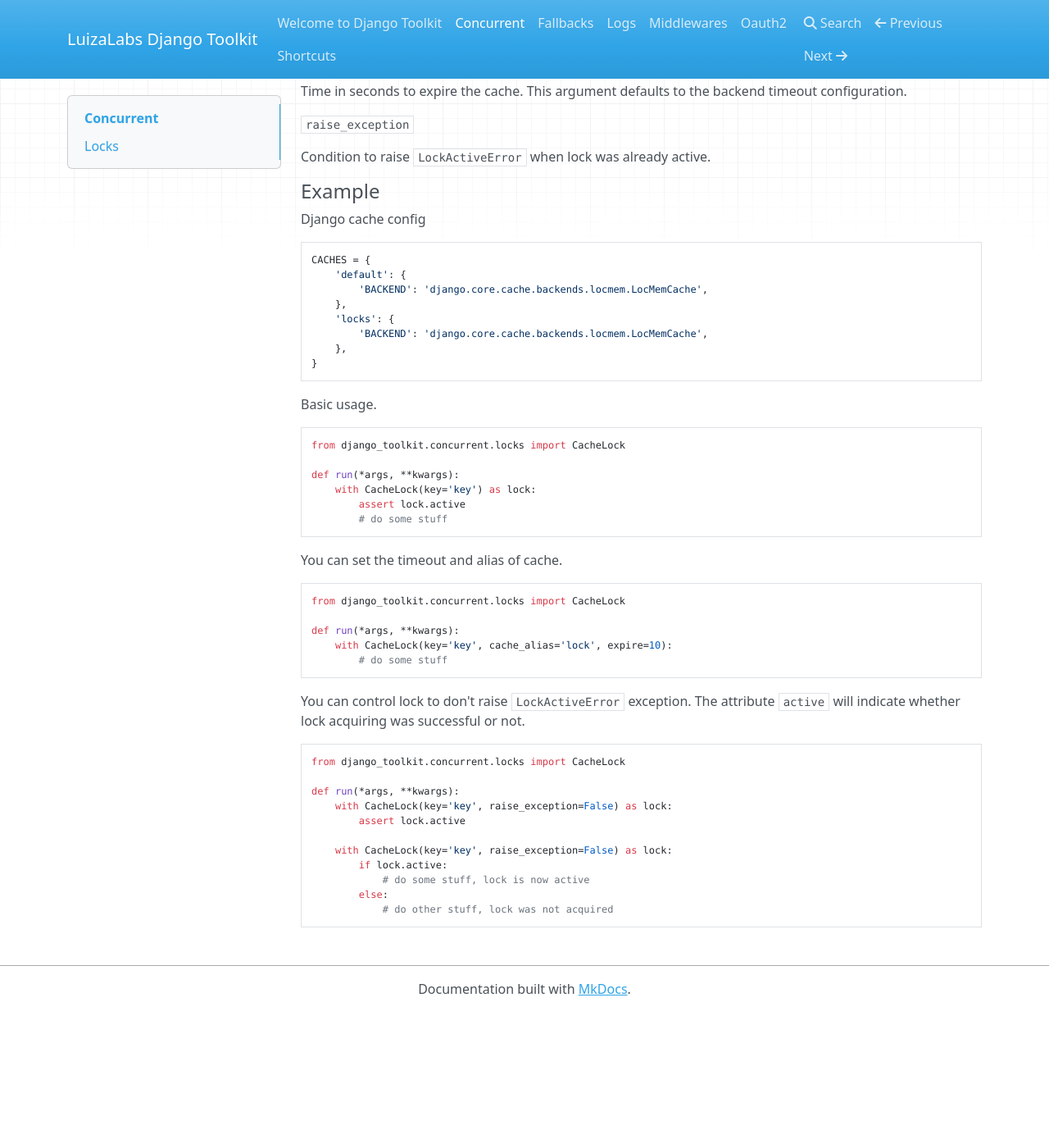
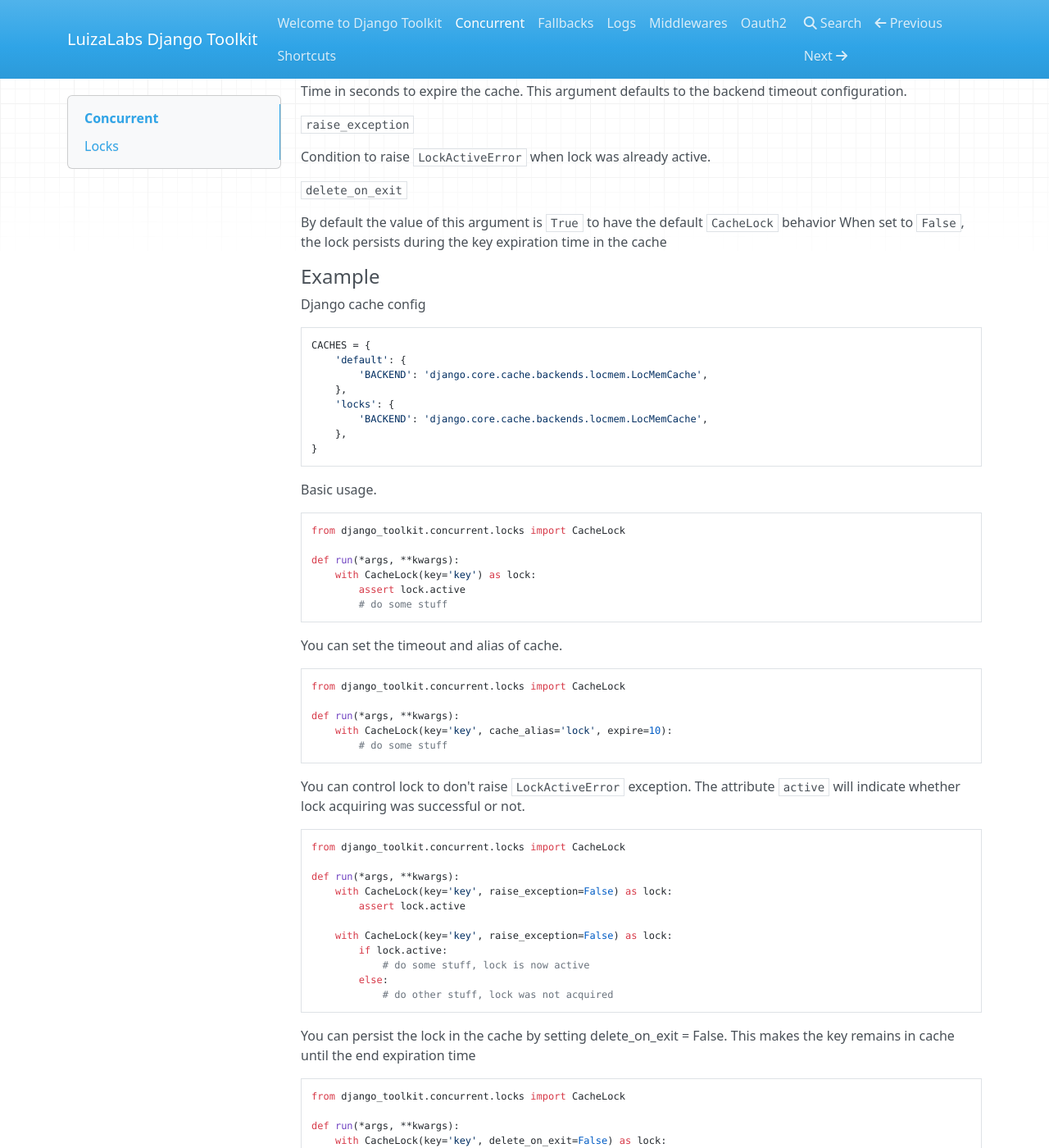
Before and after one commit to luizalabs/django-toolkit, an MkDocs documentation site: the page built from docs/concurrent.md, in a window 1280 px wide and 1400 px high, scrolled down 773 px. Shown: the whole window at 82% size. Built offline with MkDocs 1.6.1, drawn with Linux system fonts in a browser that asks for light colours; nearby versions of some CDN libraries; before the commit the page ends 2007 px from its top, so only the background shows below that; some of the changed text lies outside the part shown.

Commit message:
updates documentation explaining the new argument

````diff
--- a/docs/concurrent.md
+++ b/docs/concurrent.md
@@ -43,6 +43,10 @@ This argument defaults to the backend timeout configuration.
 
 Condition to raise `LockActiveError` when lock was already active.
 
+`delete_on_exit`
+
+By default the value of this argument is `True` to have the default `CacheLock` behavior
+When set to `False`, the lock persists during the key expiration time in the cache
 
 #### Example
 
@@ -97,3 +101,15 @@ def run(*args, **kwargs):
         else:
             # do other stuff, lock was not acquired
 ```
+
+You can persist the lock in the cache by setting delete_on_exit = False.
+This makes the key remains in cache until the end expiration time
+
+```python
+from django_toolkit.concurrent.locks import CacheLock
+
+def run(*args, **kwargs):
+    with CacheLock(key='key', delete_on_exit=False) as lock:
+        assert lock.active
+    assert lock.cache.get(lock._key)
+```
````
Also changed, not shown: 1 other file.
